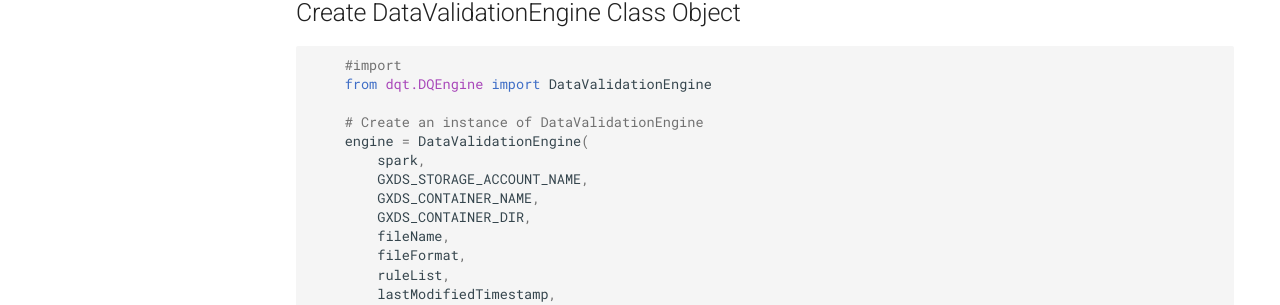
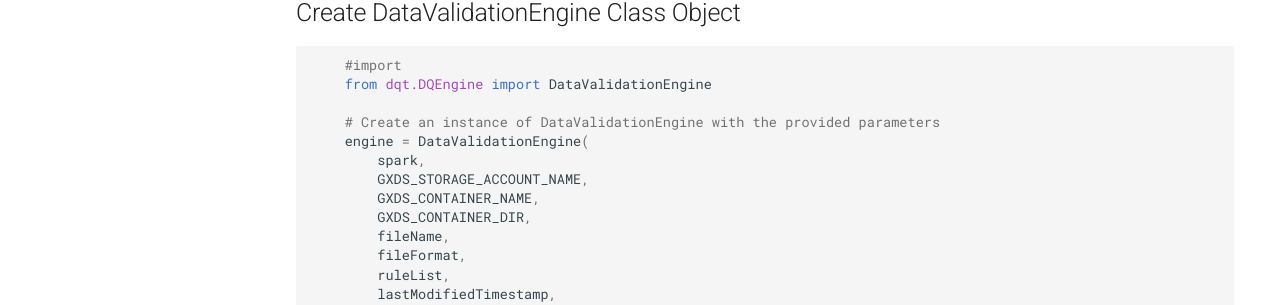
Before and after one commit to Ajay-adt/dqt, an MkDocs documentation site: the page built from docs/quickstart.md, in a window 1280 px wide and 1336 px high. Shown: the part 383-688 px from the top of the window. Built offline with MkDocs 1.6.1 and Material for MkDocs 9.7.7, drawn with Linux system fonts in a browser that asks for light colours; comment, search, counter and statistics services are not loaded.

Commit message:
Update quickstart.md

```diff
--- a/docs/quickstart.md
+++ b/docs/quickstart.md
@@ -10,7 +10,7 @@
     #import
     from dqt.DQEngine import DataValidationEngine
 
-    # Create an instance of DataValidationEngine
+    # Create an instance of DataValidationEngine with the provided parameters
     engine = DataValidationEngine(
         spark,
         GXDS_STORAGE_ACCOUNT_NAME,
```
